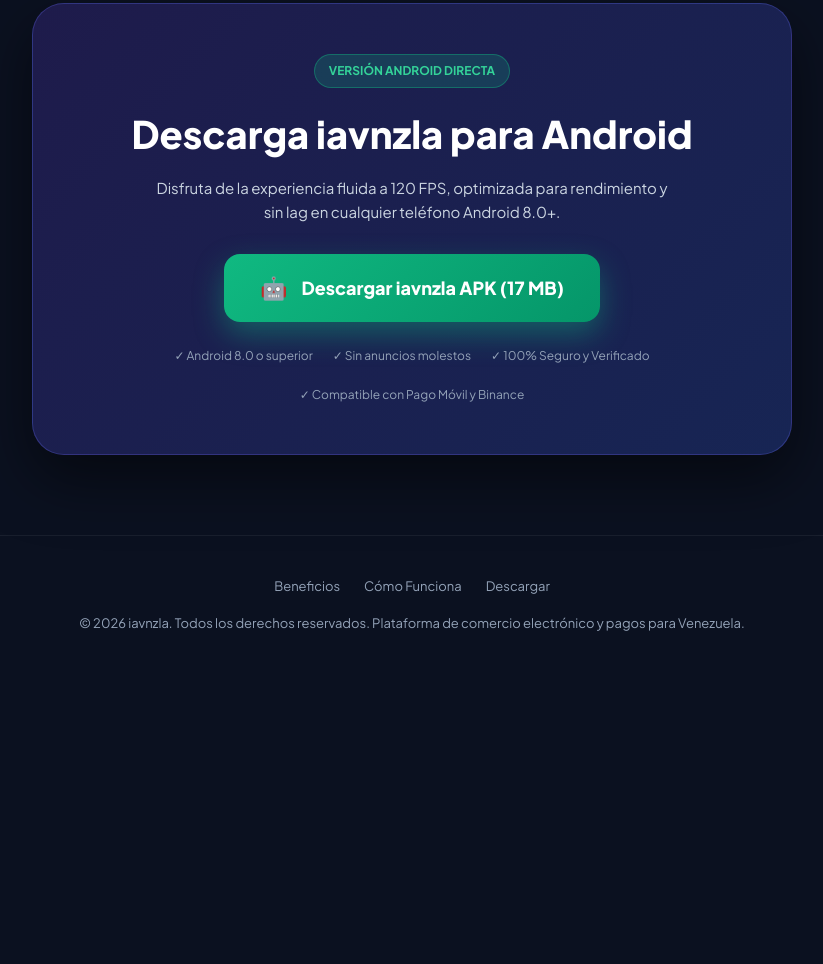
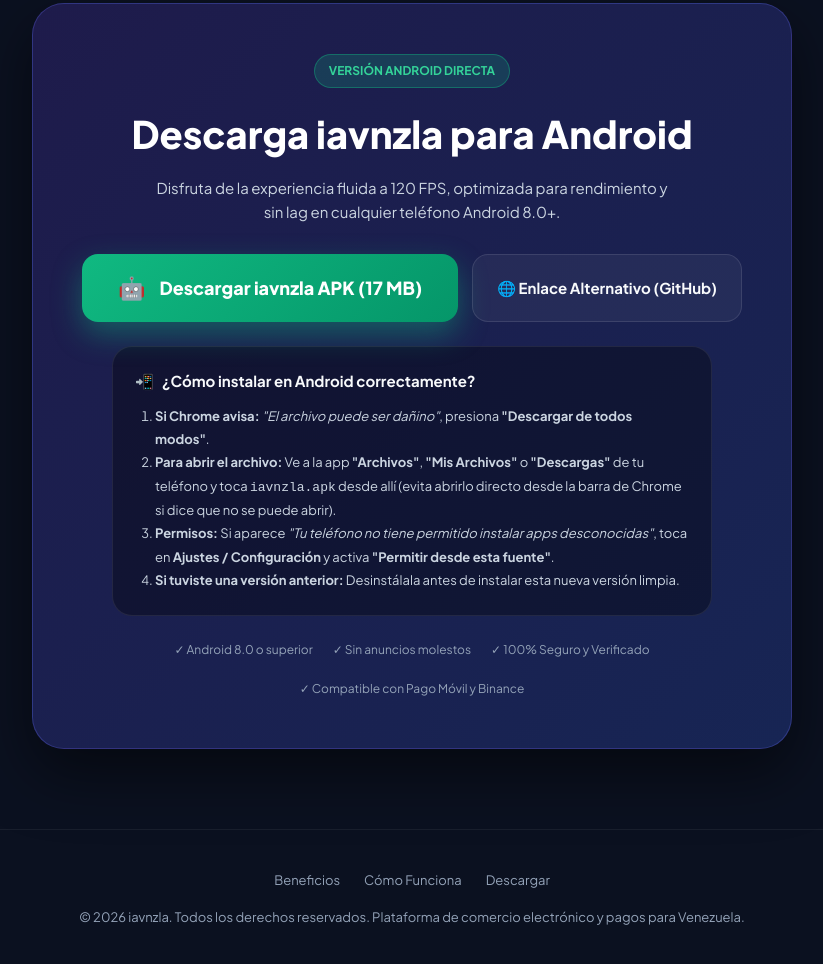
Before and after one commit to samuelnoguera615-svg/iavnzla, a plain HTML site: page docs/index.html in a window 1280 px wide. Shown: the part 2224-3188 px from the top of the page, without its empty margins (228-1051 px from the left). Before the commit the page ends 2897 px from the top, so only its background shows below. Drawn offline with Linux system fonts and the light colour scheme; no server answers.

Commit message:
docs: add mirror download link and android installation steps

```diff
--- a/docs/index.html
+++ b/docs/index.html
@@ -697,10 +697,28 @@
           Disfruta de la experiencia fluida a 120 FPS, optimizada para rendimiento y sin lag en cualquier teléfono Android 8.0+.
         </p>
 
-        <a href="iavnzla.apk" download="iavnzla.apk" class="download-btn-big">
-          <span style="font-size: 22px;">🤖</span>
-          <span>Descargar iavnzla APK (17 MB)</span>
-        </a>
+        <div style="display: flex; justify-content: center; gap: 14px; flex-wrap: wrap; margin-bottom: 24px;">
+          <a href="/iavnzla.apk" download="iavnzla.apk" class="download-btn-big">
+            <span style="font-size: 22px;">🤖</span>
+            <span>Descargar iavnzla APK (17 MB)</span>
+          </a>
+          <a href="https://raw.githubusercontent.com/samuelnoguera615-svg/iavnzla/main/iavnzla.apk" download="iavnzla.apk" class="btn btn-secondary" style="padding: 16px 24px; border-radius: 16px; font-size: 15px; display: inline-flex; align-items: center; gap: 8px;">
+            <span>🌐 Enlace Alternativo (GitHub)</span>
+          </a>
+        </div>
+
+        <!-- Guía de instalación en 4 pasos -->
+        <div style="background: rgba(0, 0, 0, 0.35); border: 1px solid rgba(255,255,255,0.08); border-radius: 20px; padding: 22px; text-align: left; max-width: 600px; margin: 0 auto; margin-top: 24px;">
+          <h4 style="color: #F8FAFC; font-size: 15px; font-weight: 700; margin-bottom: 12px; display: flex; align-items: center; gap: 8px;">
+            <span>📲</span> ¿Cómo instalar en Android correctamente?
+          </h4>
+          <ol style="font-size: 13px; color: #CBD5E1; padding-left: 20px; line-height: 1.8;">
+            <li><strong>Si Chrome avisa:</strong> <em>"El archivo puede ser dañino"</em>, presiona <strong>"Descargar de todos modos"</strong>.</li>
+            <li><strong>Para abrir el archivo:</strong> Ve a la app <strong>"Archivos"</strong>, <strong>"Mis Archivos"</strong> o <strong>"Descargas"</strong> de tu teléfono y toca <code>iavnzla.apk</code> desde allí (evita abrirlo directo desde la barra de Chrome si dice que no se puede abrir).</li>
+            <li><strong>Permisos:</strong> Si aparece <em>"Tu teléfono no tiene permitido instalar apps desconocidas"</em>, toca en <strong>Ajustes / Configuración</strong> y activa <strong>"Permitir desde esta fuente"</strong>.</li>
+            <li><strong>Si tuviste una versión anterior:</strong> Desinstálala antes de instalar esta nueva versión limpia.</li>
+          </ol>
+        </div>
 
         <div class="install-notes">
           <span>✓ Android 8.0 o superior</span>
```
Also changed, not shown: index.html (+22 -4 lines).
